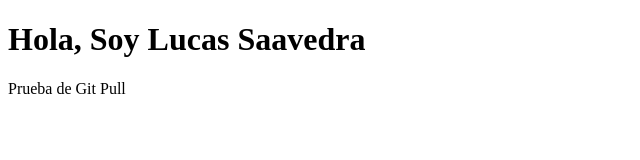
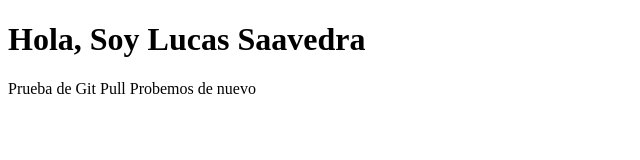
Before and after one commit to LaSM4/personal_page, a plain HTML site: page index.html in a window 1280 px wide. Shown: the whole page, without its empty margins (0-640 px from the left). Drawn offline with Linux system fonts and the light colour scheme.

Commit message:
Add new span element for testing

```diff
--- a/index.html
+++ b/index.html
@@ -10,6 +10,7 @@
 <body>
     <h1>Hola, Soy Lucas Saavedra</h1>
     <span>Prueba de Git Pull</span>
+    <span>Probemos de nuevo</span>
 </body>
 
 </html>
```
